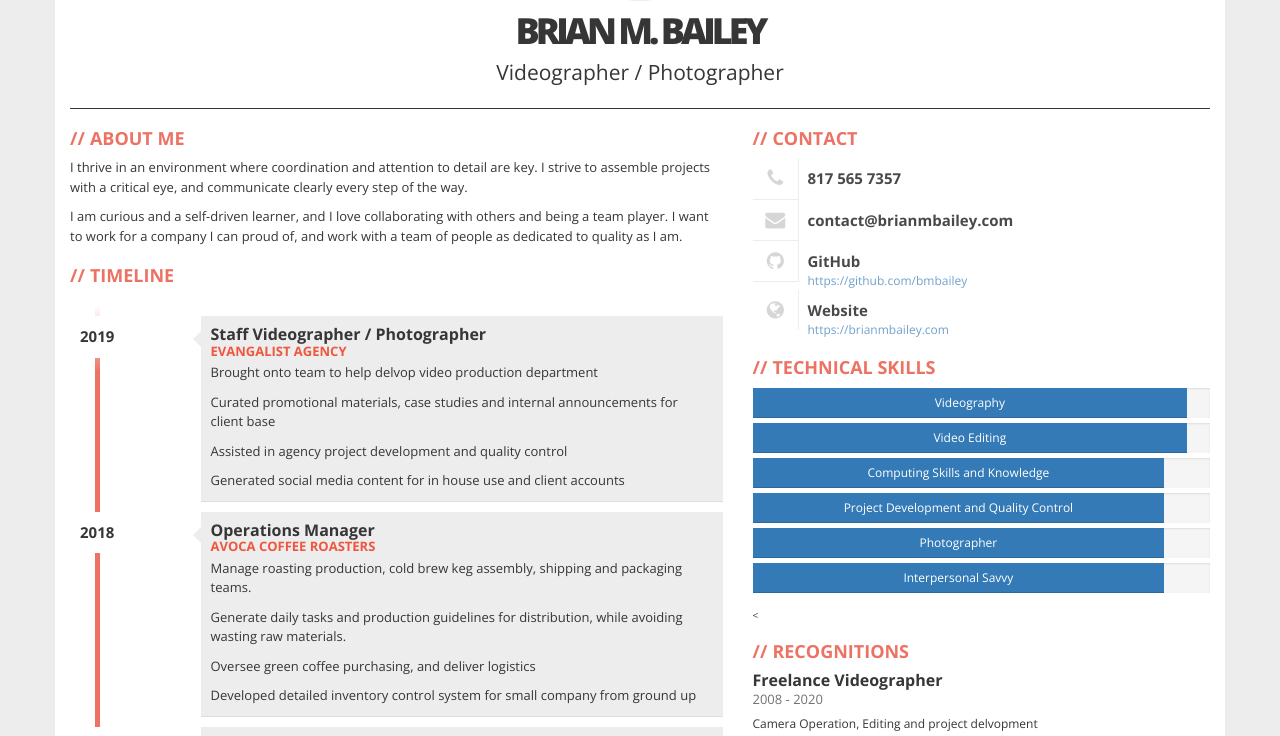
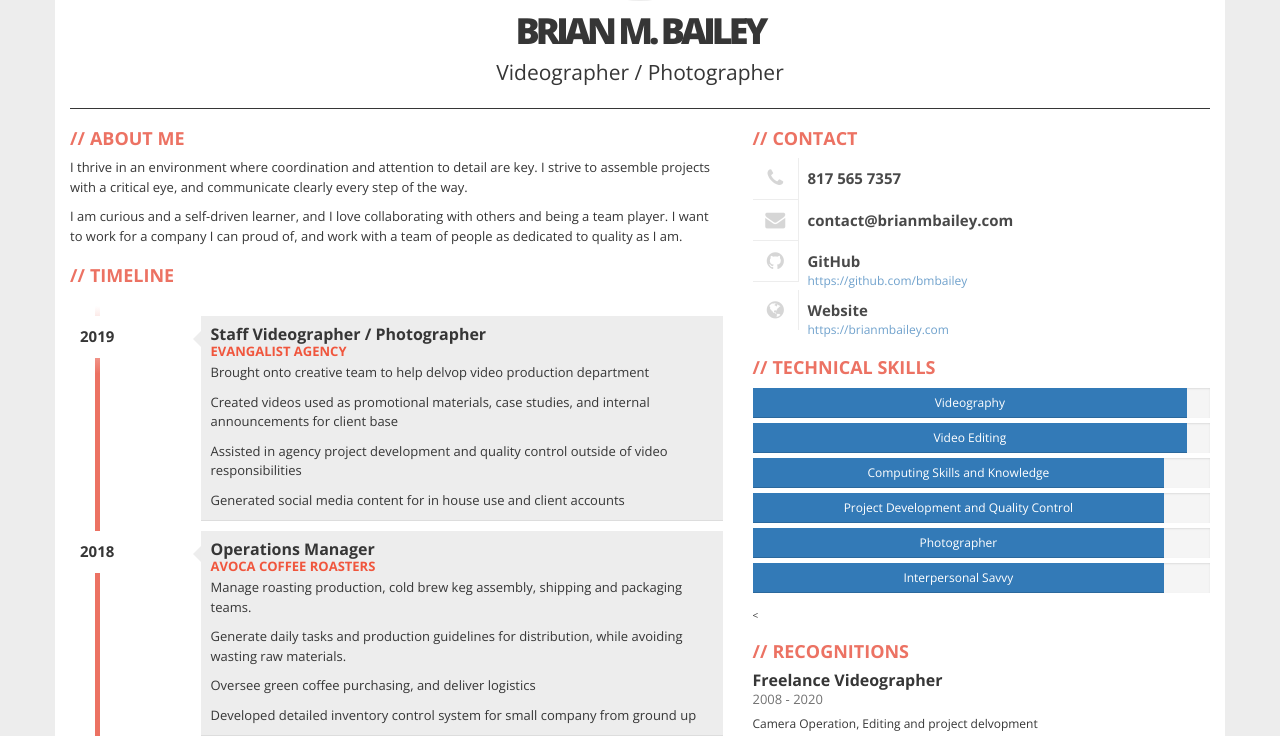
Before and after one commit to Bmbailey/Resume, a Jekyll site: the page built from index.html, in a window 1280 px wide and 900 px high, cut to the strip 164-900 px from the top of the window. Built offline with Jekyll 4.4.1, drawn with Linux system fonts in a browser that asks for light colours; nearby versions of some CDN libraries.

Commit message:
Updates to time line details, Evangalist specific

```diff
--- a/_data/timeline.yml
+++ b/_data/timeline.yml
@@ -2,9 +2,9 @@
   company: Evangalist Agency
   year: 2019
   description:
-    - Brought onto team to help delvop video production department
-    - Curated promotional materials, case studies and internal announcements for client base
-    - Assisted in agency project development and quality control
+    - Brought onto creative team to help delvop video production department
+    - Created videos used as promotional materials, case studies, and internal announcements for client base
+    - Assisted in agency project development and quality control outside of video responsibilities
     - Generated social media content for in house use and client accounts
 
 - title: Operations Manager
```
